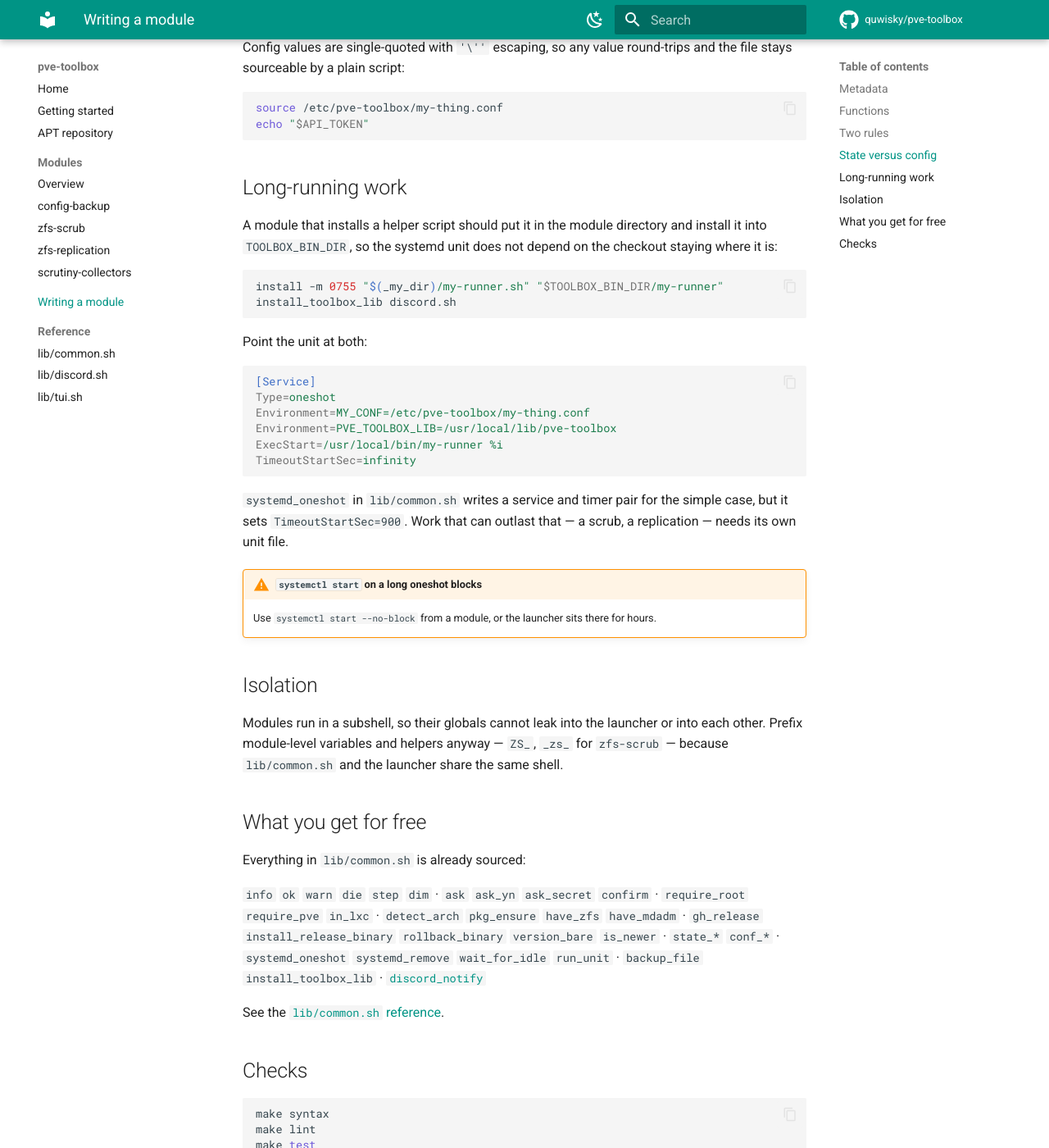
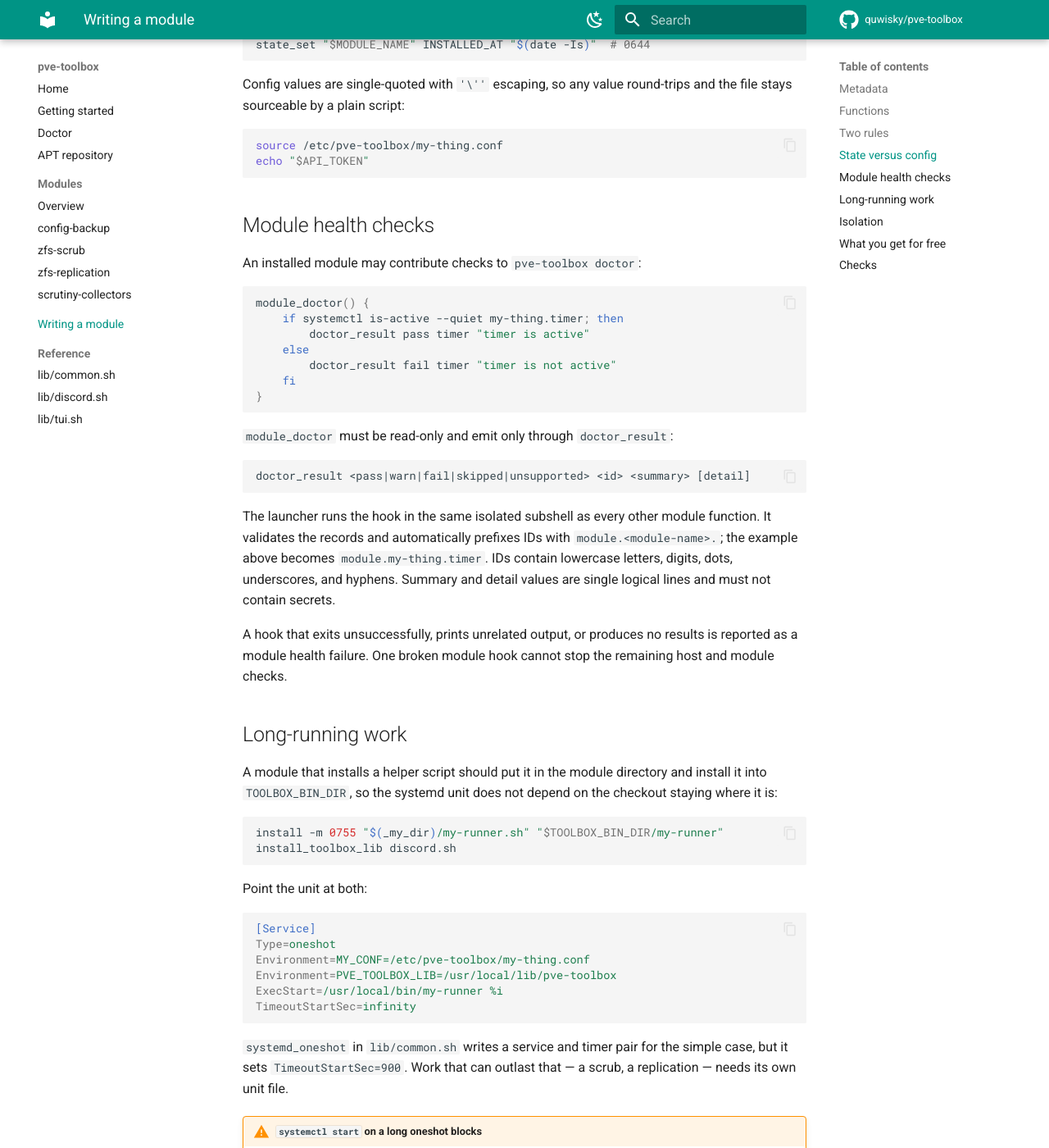
Before and after one commit to quwisky/pve-toolbox, an MkDocs documentation site: the page built from docs/writing-a-module.md, in a window 1280 px wide and 1400 px high, scrolled down 2216 px. Shown: the whole window at 82% size. Built offline with MkDocs 1.6.1 and Material for MkDocs 9.7.7, drawn with Linux system fonts in a browser that asks for light colours; comment, search, counter and statistics services are not loaded; some of the changed text lies outside the part shown.

Commit message:
feat(core): add extensible doctor command (#26)
Add a read-only host health audit with isolated module hooks and
validated pass, warning, failure, skipped, and unsupported results.

Closes #18

````diff
--- a/docs/writing-a-module.md
+++ b/docs/writing-a-module.md
@@ -29,6 +29,7 @@ each module carries a `# shellcheck disable=SC2034` above the block.
 | `module_update` | `[--check]` update in place; honours `$FORCE` |
 | `module_status` | Print one short line; print exactly `not installed` and exit 1 when it is not |
 | `module_status_long` | Detailed status. Optional, falls back to `module_status` |
+| `module_doctor` | Emit additional read-only health results. Optional and called only when installed |
 | `module_uninstall` | Remove what install created |
 
 `module_status` is called for every module on every menu draw, on every
@@ -96,6 +97,36 @@ and the file stays sourceable by a plain script:
 source /etc/pve-toolbox/my-thing.conf
 echo "$API_TOKEN"
 ```
+
+## Module health checks
+
+An installed module may contribute checks to `pve-toolbox doctor`:
+
+```bash
+module_doctor() {
+    if systemctl is-active --quiet my-thing.timer; then
+        doctor_result pass timer "timer is active"
+    else
+        doctor_result fail timer "timer is not active"
+    fi
+}
+```
+
+`module_doctor` must be read-only and emit only through `doctor_result`:
+
+```text
+doctor_result <pass|warn|fail|skipped|unsupported> <id> <summary> [detail]
+```
+
+The launcher runs the hook in the same isolated subshell as every other module
+function. It validates the records and automatically prefixes IDs with
+`module.<module-name>.`; the example above becomes `module.my-thing.timer`.
+IDs contain lowercase letters, digits, dots, underscores, and hyphens. Summary
+and detail values are single logical lines and must not contain secrets.
+
+A hook that exits unsuccessfully, prints unrelated output, or produces no
+results is reported as a module health failure. One broken module hook cannot
+stop the remaining host and module checks.
 
 ## Long-running work
 
--- a/mkdocs.yml
+++ b/mkdocs.yml
@@ -61,6 +61,7 @@ plugins:
 nav:
   - Home: index.md
   - Getting started: getting-started.md
+  - Doctor: doctor.md
   - APT repository: apt-repository.md
   - Modules:
       - Overview: modules/index.md
````
Also changed, not shown: README.md (+9 -1 lines), docs/doctor.md (added, +76 -0 lines), docs/getting-started.md (+5 -0 lines), docs/index.md (+1 -0 lines), 14 other files.
